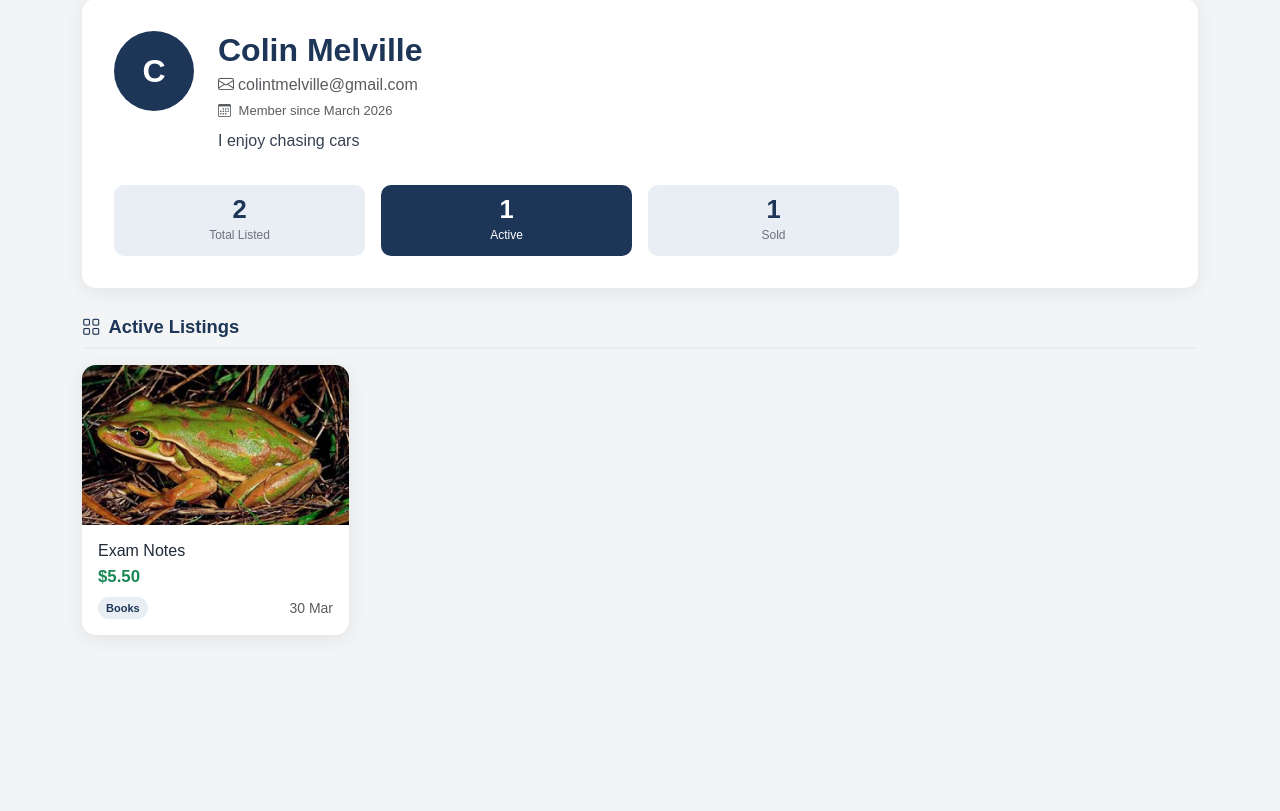
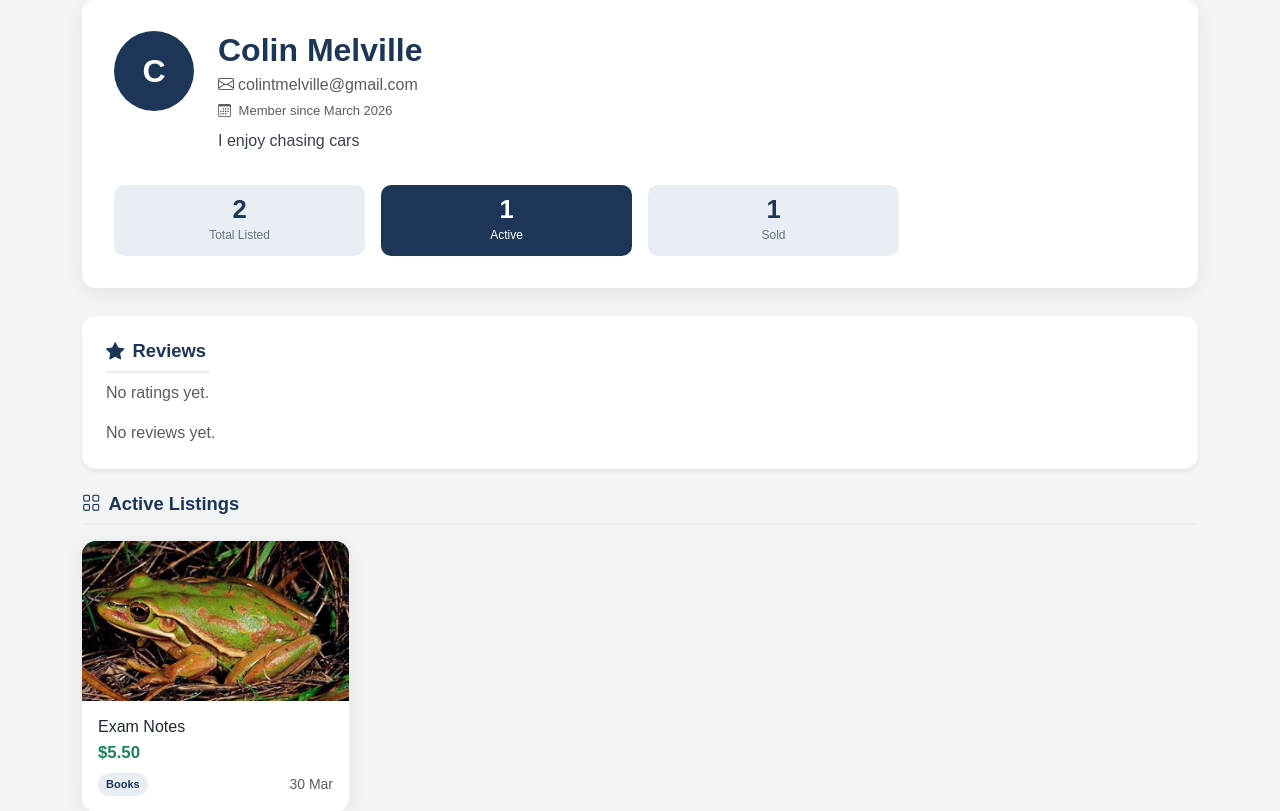
Before and after one commit to joakee/cits3403-project, a Flask app: page /user/1 in a window 1280 px wide. Shown: the part 104-915 px from the top of the page. Before the commit the page ends 739 px from the top, so only its background shows below. Run offline with Flask 3, Linux system fonts and the light colour scheme.

Commit message:
Add user review system

```diff
--- a/app/routes/profile.py
+++ b/app/routes/profile.py
@@ -1,8 +1,8 @@
 from flask import Blueprint, render_template, redirect, url_for, flash, request
 from flask_login import login_required, current_user
 from app import db
-from app.models import User, Listing
-from app.forms import EditProfileForm
+from app.models import User, Listing, Review
+from app.forms import EditProfileForm, ReviewForm
 
 bp = Blueprint('profile', __name__, url_prefix='/user')
 
@@ -17,13 +17,19 @@ def view(user_id):
         displayed = base_q.filter_by(is_active=False).order_by(Listing.created_at.desc()).all()
     elif listing_filter == 'all':
         displayed = base_q.order_by(Listing.created_at.desc()).all()
-    else:  # default: active
+    else:
         listing_filter = 'active'
         displayed = base_q.filter_by(is_active=True).order_by(Listing.created_at.desc()).all()
 
     total_listings = base_q.count()
-    active_count  = base_q.filter_by(is_active=True).count()
-    sold_count    = base_q.filter_by(is_active=False).count()
+    active_count = base_q.filter_by(is_active=True).count()
+    sold_count = base_q.filter_by(is_active=False).count()
+
+    reviews = Review.query.filter_by(reviewed_user_id=user_id).order_by(Review.created_at.desc()).all()
+
+    avg_rating = None
+    if reviews:
+        avg_rating = round(sum(r.rating for r in reviews) / len(reviews), 1)
 
     return render_template(
         'profile/view.html',
@@ -33,7 +39,35 @@ def view(user_id):
         active_count=active_count,
         total_listings=total_listings,
         sold_count=sold_count,
+        reviews=reviews,
+        avg_rating=avg_rating,
     )
+
+
+@bp.route('/<int:user_id>/review', methods=['GET', 'POST'])
+@login_required
+def review_user(user_id):
+    profile_user = User.query.get_or_404(user_id)
+
+    if profile_user.id == current_user.id:
+        flash('You cannot review yourself.', 'error')
+        return redirect(url_for('profile.view', user_id=profile_user.id))
+
+    form = ReviewForm()
+
+    if form.validate_on_submit():
+        review = Review(
+            rating=int(form.rating.data),
+            comment=form.comment.data,
+            reviewer_id=current_user.id,
+            reviewed_user_id=profile_user.id
+        )
+        db.session.add(review)
+        db.session.commit()
+        flash('Review submitted successfully.', 'success')
+        return redirect(url_for('profile.view', user_id=profile_user.id))
+
+    return render_template('profile/review.html', form=form, profile_user=profile_user)
 
 
 @bp.route('/me')
--- a/app/templates/profile/view.html
+++ b/app/templates/profile/view.html
@@ -68,6 +68,47 @@
     </div>
 </div>
 
+<!-- ── Reviews section ───────────────────────────────────────── -->
+<div class="card p-4 mb-4 shadow-sm">
+    <div class="d-flex justify-content-between align-items-center flex-wrap gap-2">
+        <div>
+            <h5 class="section-heading mb-2">
+                <i class="bi bi-star-fill me-2"></i>Reviews
+            </h5>
+            {% if avg_rating %}
+                <p class="mb-0"><strong>Average Rating:</strong> {{ avg_rating }}/5</p>
+            {% else %}
+                <p class="mb-0 text-muted">No ratings yet.</p>
+            {% endif %}
+        </div>
+
+        {% if current_user.is_authenticated and current_user.id != profile_user.id %}
+            <a href="{{ url_for('profile.review_user', user_id=profile_user.id) }}"
+               class="btn btn-outline-primary btn-sm">
+                <i class="bi bi-pencil-square me-1"></i>Leave a Review
+            </a>
+        {% endif %}
+    </div>
+
+    <div class="mt-3">
+        {% if reviews %}
+            {% for review in reviews %}
+                <div class="border rounded p-3 mb-3 bg-white">
+                    <div class="d-flex justify-content-between align-items-center flex-wrap gap-2">
+                        <strong>{{ review.rating }}/5</strong>
+                        <small class="text-muted">
+                            By {{ review.reviewer.username }} on {{ review.created_at.strftime('%d %b %Y') }}
+                        </small>
+                    </div>
+                    <p class="mb-0 mt-2">{{ review.comment or "No comment provided." }}</p>
+                </div>
+            {% endfor %}
+        {% else %}
+            <p class="text-muted mb-0">No reviews yet.</p>
+        {% endif %}
+    </div>
+</div>
+
 <!-- ── Listings grid ──────────────────────────────────────────── -->
 {% set filter_labels = {'all': 'All Listings', 'active': 'Active Listings', 'sold': 'Sold Listings'} %}
 <h5 class="section-heading">
```
Also changed, not shown: app/forms.py (+16 -0 lines), app/models.py (+22 -2 lines), app/templates/profile/review.html (added, +25 -0 lines).
